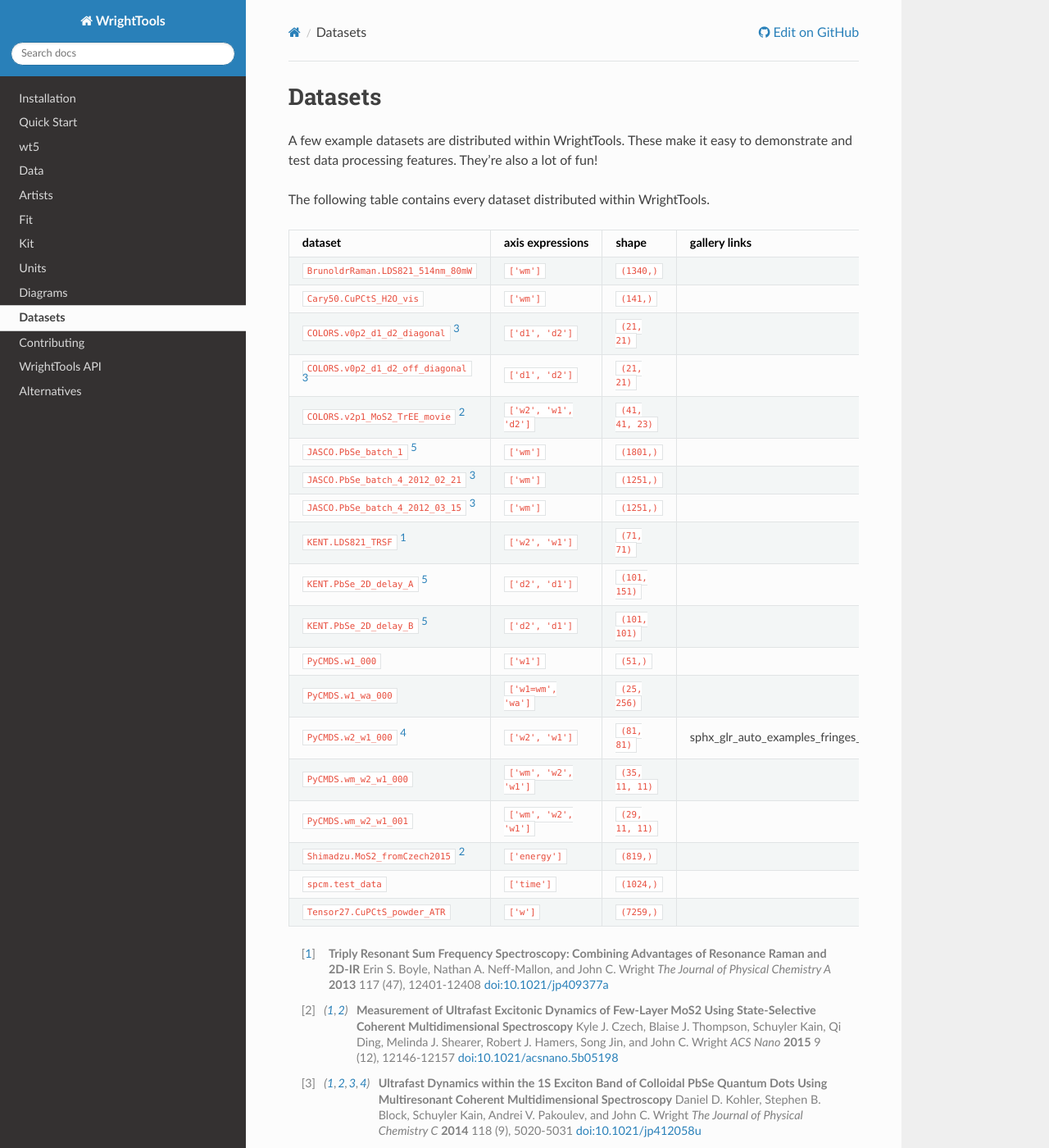
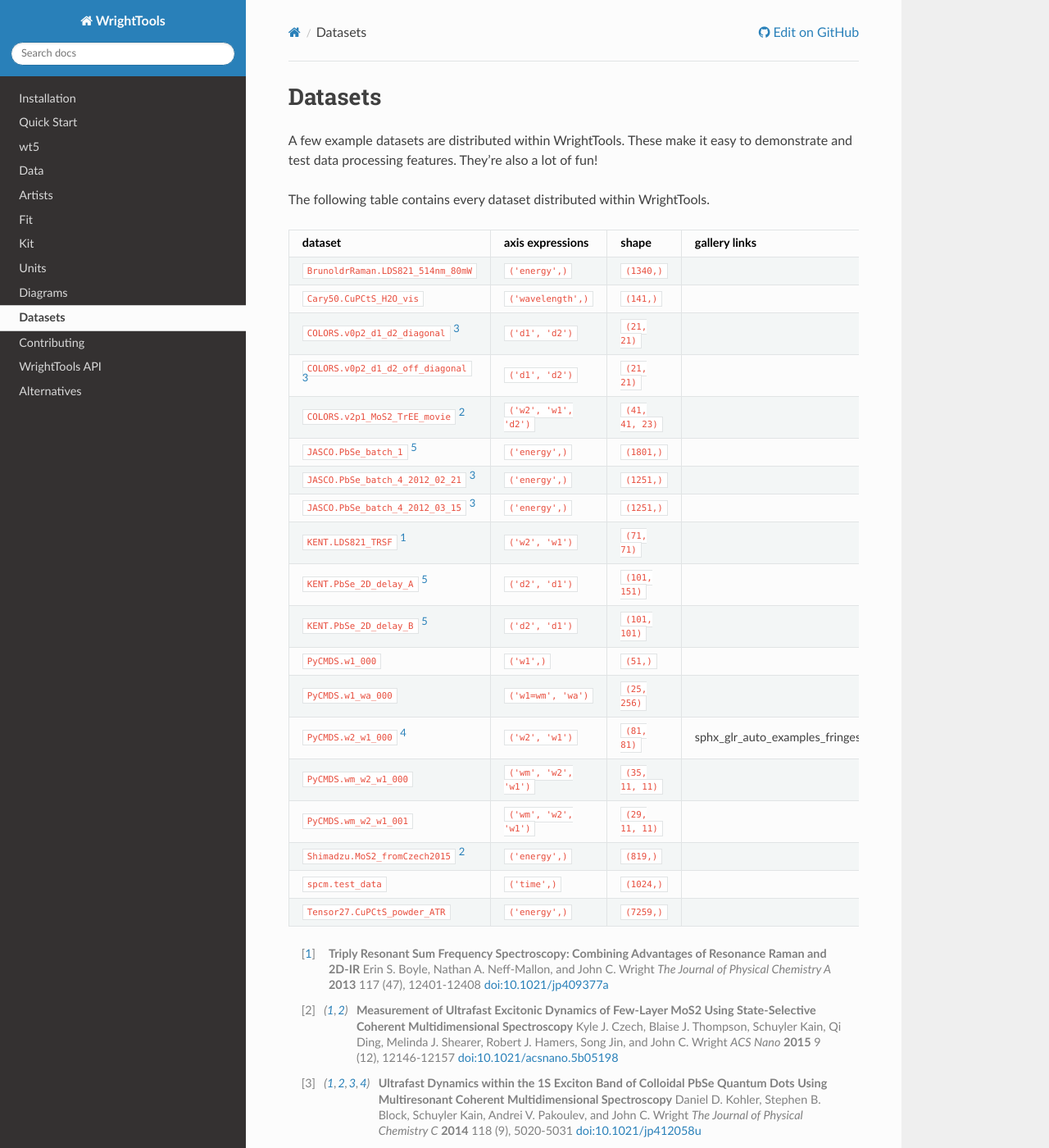
Before and after one commit to wright-group/WrightTools, a Sphinx documentation site: the page built from docs/datasets.rst, in a window 1280 px wide and 1400 px high. Shown: the whole window at 82% size. Built offline with Sphinx 7.4.7 and the Read the Docs theme 2.0.0, drawn with Linux system fonts in a browser that asks for light colours; pages that are not in the unit, such as notebooks, are missing from menus; the version number could not be read and is left out.

Commit message:
update documentation

```diff
--- a/docs/datasets.rst
+++ b/docs/datasets.rst
@@ -12,25 +12,25 @@ The following table contains every dataset distributed within WrightTools.
 =================================================  ============================  ===================  ==============
 dataset                                            axis expressions              shape                gallery links
 =================================================  ============================  ===================  ==============
-``BrunoldrRaman.LDS821_514nm_80mW``                ``['wm']``                    ``(1340,)``
-``Cary50.CuPCtS_H2O_vis``                          ``['wm']``                    ``(141,)``
-``COLORS.v0p2_d1_d2_diagonal`` [#kohler2014]_      ``['d1', 'd2']``              ``(21, 21)``
-``COLORS.v0p2_d1_d2_off_diagonal`` [#kohler2014]_  ``['d1', 'd2']``              ``(21, 21)``
-``COLORS.v2p1_MoS2_TrEE_movie`` [#czech2015]_      ``['w2', 'w1', 'd2']``        ``(41, 41, 23)``
-``JASCO.PbSe_batch_1`` [#yurs2011]_                ``['wm']``                    ``(1801,)``
-``JASCO.PbSe_batch_4_2012_02_21`` [#kohler2014]_   ``['wm']``                    ``(1251,)``
-``JASCO.PbSe_batch_4_2012_03_15`` [#kohler2014]_   ``['wm']``                    ``(1251,)``
-``KENT.LDS821_TRSF`` [#boyle2013]_                 ``['w2', 'w1']``              ``(71, 71)``
-``KENT.PbSe_2D_delay_A`` [#yurs2011]_              ``['d2', 'd1']``              ``(101, 151)``
-``KENT.PbSe_2D_delay_B`` [#yurs2011]_              ``['d2', 'd1']``              ``(101, 101)``
-``PyCMDS.w1_000``                                  ``['w1']``                    ``(51,)``
-``PyCMDS.w1_wa_000``                               ``['w1=wm', 'wa']``           ``(25, 256)``
-``PyCMDS.w2_w1_000`` [#morrow2017]_                ``['w2', 'w1']``              ``(81, 81)``         :ref:`sphx_glr_auto_examples_fringes_transform.py`
-``PyCMDS.wm_w2_w1_000``                            ``['wm', 'w2', 'w1']``        ``(35, 11, 11)``
-``PyCMDS.wm_w2_w1_001``                            ``['wm', 'w2', 'w1']``        ``(29, 11, 11)``
-``Shimadzu.MoS2_fromCzech2015`` [#czech2015]_      ``['energy']``                ``(819,)``
-``spcm.test_data``                                 ``['time']``                  ``(1024,)``
-``Tensor27.CuPCtS_powder_ATR``                     ``['w']``                     ``(7259,)``
+``BrunoldrRaman.LDS821_514nm_80mW``                ``('energy',)``               ``(1340,)``
+``Cary50.CuPCtS_H2O_vis``                          ``('wavelength',)``           ``(141,)``
+``COLORS.v0p2_d1_d2_diagonal`` [#kohler2014]_      ``('d1', 'd2')``              ``(21, 21)``
+``COLORS.v0p2_d1_d2_off_diagonal`` [#kohler2014]_  ``('d1', 'd2')``              ``(21, 21)``
+``COLORS.v2p1_MoS2_TrEE_movie`` [#czech2015]_      ``('w2', 'w1', 'd2')``        ``(41, 41, 23)``
+``JASCO.PbSe_batch_1`` [#yurs2011]_                ``('energy',)``               ``(1801,)``
+``JASCO.PbSe_batch_4_2012_02_21`` [#kohler2014]_   ``('energy',)``               ``(1251,)``
+``JASCO.PbSe_batch_4_2012_03_15`` [#kohler2014]_   ``('energy',)``               ``(1251,)``
+``KENT.LDS821_TRSF`` [#boyle2013]_                 ``('w2', 'w1')``              ``(71, 71)``
+``KENT.PbSe_2D_delay_A`` [#yurs2011]_              ``('d2', 'd1')``              ``(101, 151)``
+``KENT.PbSe_2D_delay_B`` [#yurs2011]_              ``('d2', 'd1')``              ``(101, 101)``
+``PyCMDS.w1_000``                                  ``('w1',)``                   ``(51,)``
+``PyCMDS.w1_wa_000``                               ``('w1=wm', 'wa')``           ``(25, 256)``
+``PyCMDS.w2_w1_000`` [#morrow2017]_                ``('w2', 'w1')``              ``(81, 81)``         :ref:`sphx_glr_auto_examples_fringes_transform.py`
+``PyCMDS.wm_w2_w1_000``                            ``('wm', 'w2', 'w1')``        ``(35, 11, 11)``
+``PyCMDS.wm_w2_w1_001``                            ``('wm', 'w2', 'w1')``        ``(29, 11, 11)``
+``Shimadzu.MoS2_fromCzech2015`` [#czech2015]_      ``('energy',)``               ``(819,)``
+``spcm.test_data``                                 ``('time',)``                 ``(1024,)``
+``Tensor27.CuPCtS_powder_ATR``                     ``('energy',)``               ``(7259,)``
 =================================================  ============================  ===================  ==============
 
 .. [#boyle2013] **Triply Resonant Sum Frequency Spectroscopy: Combining Advantages of Resonance Raman and 2D-IR**
```
